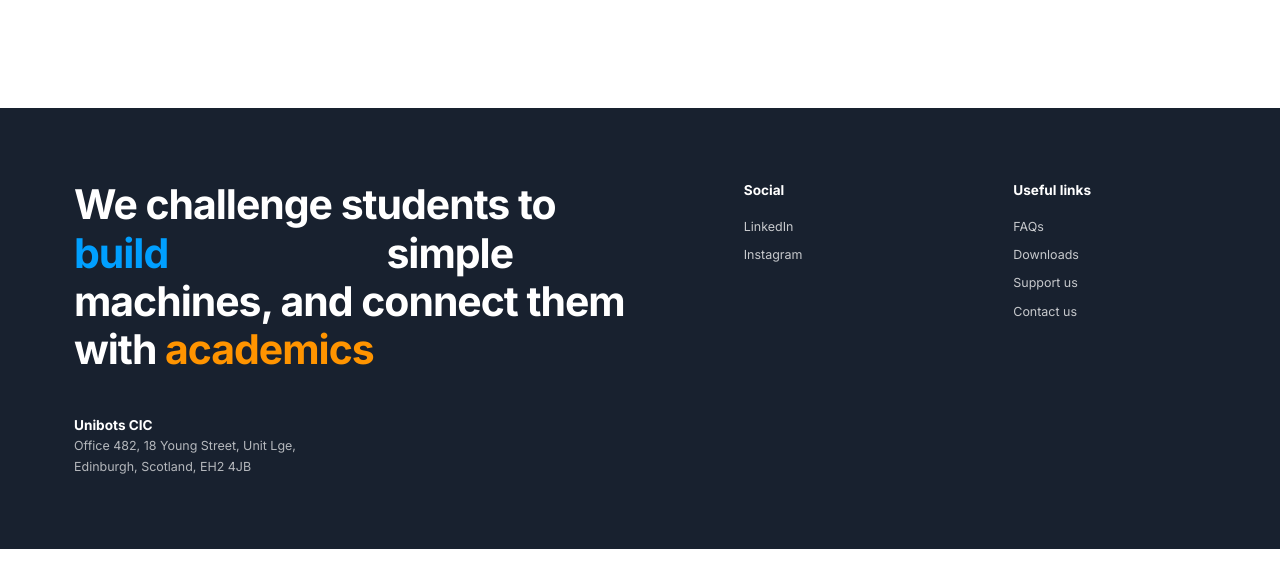
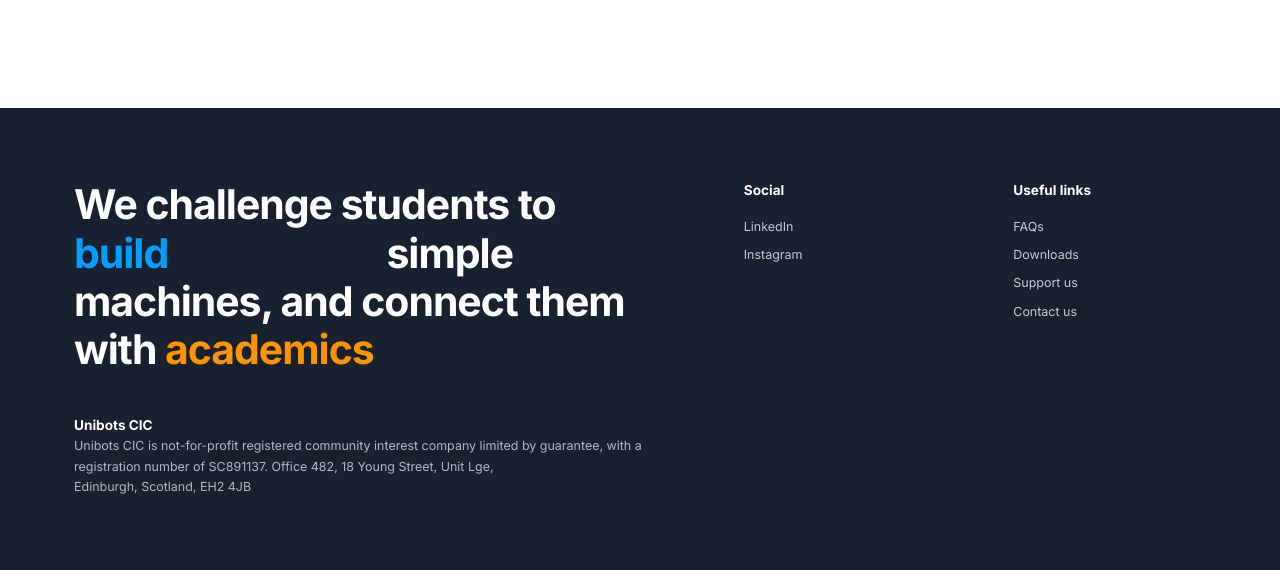
Before and after one commit to momopmoXZ/new_website, a Jekyll site: the page built from index.md, in a window 1280 px wide and 900 px high, scrolled down 2864 px, cut to the strip 330-900 px from the top of the window. Built offline with Jekyll 4.4.1, drawn with Linux system fonts in a browser that asks for light colours; before the commit the page ends 3743 px from its top, so only the background shows below that.

Commit message:
add details to footer

```diff
--- a/_layouts/default.html
+++ b/_layouts/default.html
@@ -53,6 +53,7 @@
         </p>
         <address>
           <strong>Unibots CIC</strong><br>
+          Unibots CIC is not-for-profit registered community interest company limited by guarantee, with a registration number of SC891137.
           Office 482, 18 Young Street, Unit Lge,<br>
           Edinburgh, Scotland, EH2 4JB
         </address>
```
